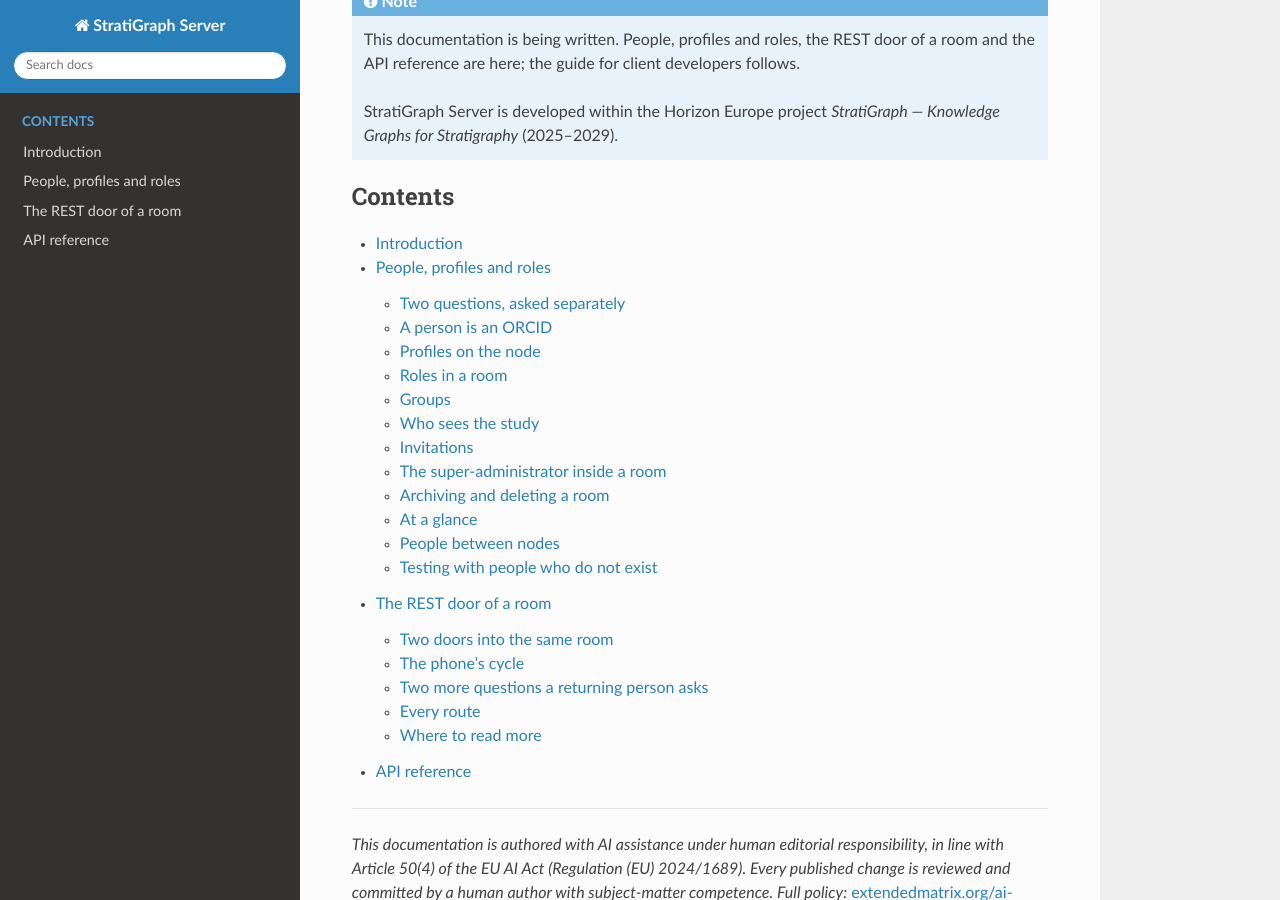
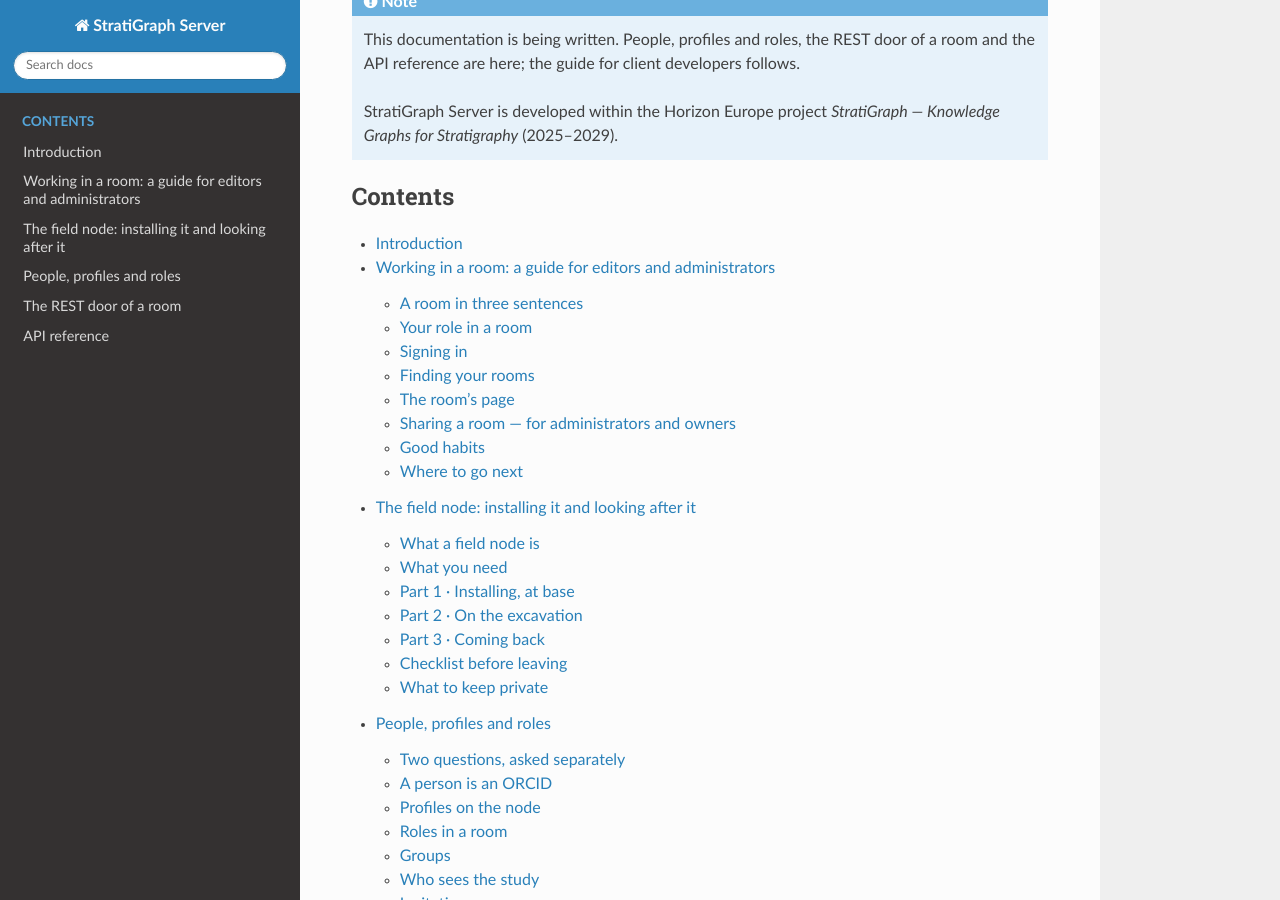
Before and after one commit to StratiGraph-ECCCH/stratigraph-server-doc, a Sphinx documentation site: the page built from docs/index.rst, in a window 1280 px wide and 900 px high, scrolled down 389 px. Built offline with Sphinx 7.4.7 and the Read the Docs theme 3.1.0, drawn with Linux system fonts in a browser that asks for light colours; part of the change alters nothing that is shown.

Commit message:
Two guides: working in a room (editors and administrators) and the field node (installing it, looking after it, coming back)

```diff
--- /dev/null
+++ b/docs/field-node.rst
@@ -0,0 +1,363 @@
+The field node: installing it and looking after it
+===================================================
+
+StratiGraph Server · for whoever prepares the node that goes to the excavation
+and looks after it during the campaign. No programming is needed; you will type
+a handful of commands in a terminal, and each one is written here exactly as it
+is typed.
+
+What a field node is
+--------------------
+
+A **field node** is StratiGraph Server running on a laptop or a small computer
+that travels with the team. It is the same server as the institutional node:
+same rooms, same em.json, same roles. What changes is the situation: on the
+excavation there is often no internet, so people sign in with a **field
+password** that the node gives them, and the team arrives from the institutional
+node in a **signed package** prepared before leaving.
+
+Three kinds of node exist, and each node declares which one it is
+(``EM_NODE_KIND``):
+
+.. list-table::
+   :header-rows: 1
+   :widths: 20 80
+
+   * - Kind
+     - What it is
+   * - ``institutional``
+     - The node of an institution, reachable on the internet under a public
+       name. People sign in with ORCID. It prepares the packages for the field
+       and receives them back. Installed by the institution's IT with the
+       deployment playbook.
+   * - ``field``
+     - This page. A laptop or a box on the excavation, often offline.
+   * - ``personal``
+     - One person's computer; the files stay in their folders. Nothing to
+       manage.
+
+The node holds you to the safe defaults of its kind and tells you, in the
+console's *Node health* panel, what is still missing.
+
+.. note::
+   The field node is installed today with the scripts of the development stack
+   (the ``dev-stack`` folder of the server's repository). They are the scripts
+   used on the pilots, and they work offline. Because they come from development,
+   a few values must be changed **before the first start**: the steps below say
+   which, and why.
+
+What you need
+-------------
+
+* **A computer** that stays on during the working day: a Mac (Apple silicon or
+  Intel) or a Linux machine, with at least 16 GB of memory and 100 GB of free
+  disk. The studies, their files and the photographs live on this disk.
+* **A network on the site** that the phones and tablets can join: a small
+  travel router is the reliable choice. Phone hotspots often keep the devices
+  from seeing each other.
+* **Your ORCID iD**, and an internet connection for the preparation, which is
+  done at base, days before leaving.
+* **A contact at the institutional node**, the person who looks after it, to
+  exchange keys and the team's package.
+
+Part 1 · Installing, at base
+----------------------------
+
+Step 1 · The tools
+~~~~~~~~~~~~~~~~~~
+
+On a **Mac**, install Homebrew from https://brew.sh if it is not there yet, then
+in the Terminal:
+
+.. code-block:: bash
+
+   brew install git colima docker docker-compose
+
+On **Linux**, install Docker Engine and its compose plugin with your
+distribution's instructions (https://docs.docker.com/engine/install/), and
+``git``.
+
+Step 2 · The server
+~~~~~~~~~~~~~~~~~~~
+
+Choose a folder for the node (here: ``~/stratigraph``) and download the server:
+
+.. code-block:: bash
+
+   mkdir -p ~/stratigraph && cd ~/stratigraph
+   git clone https://github.com/StratiGraph-ECCCH/stratigraph-server.git
+   cd stratigraph-server/dev-stack
+   cp .env.dev.example .env.dev
+
+``.env.dev`` is the node's configuration file. It stays on this computer and is
+never shared.
+
+Step 3 · Choose the node's name
+~~~~~~~~~~~~~~~~~~~~~~~~~~~~~~~
+
+The phones will reach the node by a **name**, never by a bare number address.
+The simplest is the computer's own local name:
+
+* on a Mac: *System Settings → General → Sharing*, at the bottom, *Local
+  hostname* — something like ``scavo-mac.local``;
+* on Linux: the output of ``hostname``, followed by ``.local`` (the machine needs
+  ``avahi-daemon``, present on most desktop distributions).
+
+In the rest of this page that name is written ``NAME``.
+
+Step 4 · The configuration, before the first start
+~~~~~~~~~~~~~~~~~~~~~~~~~~~~~~~~~~~~~~~~~~~~~~~~~~
+
+Open ``.env.dev`` with a text editor (on a Mac: ``open -e .env.dev``) and add
+these lines at the end, with your values:
+
+.. code-block:: bash
+
+   # what this node is
+   EM_NODE_KIND=field
+   EM_NODE_NAME=scavo-2027.example        # a name the other nodes will read
+   # who looks after it: your ORCID iD (more than one: separated by commas)
+   DEV_OPERATOR_ORCID=0000-0000-0000-0000
+   # no fictitious people on a node that holds real work
+   EM_ALLOW_TEST_PEOPLE=0
+   # ORCID, the real one (see step 5 for the two values)
+   ORCID_ISSUER=https://orcid.org
+   ORCID_CLIENT_ID=APP-…
+   ORCID_CLIENT_SECRET=…
+
+Then **change the development secrets** already in the file, each to a long
+value of your choice (a password manager can generate them):
+
+* ``KEYCLOAK_ADMIN_PASSWORD`` — the administrator of the node's sign-in service;
+* ``RUSTFS_ACCESS_KEY`` and ``RUSTFS_SECRET_KEY`` — the keys of the file store.
+
+Change them now, before the first start: the sign-in service fixes its
+administrator when it is created, and a value changed later is not read again.
+
+Step 5 · Register the node with ORCID
+~~~~~~~~~~~~~~~~~~~~~~~~~~~~~~~~~~~~~
+
+The node must sign you in with ORCID once, at base, before it can give anybody a
+field password: a node attests only the identities ORCID verified.
+
+1. Sign in at https://orcid.org, open *Developer tools*, and register a public
+   API client.
+2. As redirect URI, write::
+
+      https://NAME:8443/auth/realms/em-dev/broker/orcid/endpoint
+
+3. Copy the *client ID* and the *client secret* into ``ORCID_CLIENT_ID`` and
+   ``ORCID_CLIENT_SECRET`` in ``.env.dev``.
+
+Step 6 · Prepare and start
+~~~~~~~~~~~~~~~~~~~~~~~~~~
+
+From the ``dev-stack`` folder:
+
+.. code-block:: bash
+
+   ./fcn-install.sh NAME
+   ./fcn-up.sh NAME
+
+``fcn-install.sh`` checks the machine, downloads the companion repositories it
+needs, and tells you in plain words anything that is missing — it never installs
+system software by itself. ``fcn-up.sh`` starts everything. The first start
+takes several minutes (the images are built); after that a start takes about
+fifteen seconds.
+
+Step 7 · Trust the node's certificate on this computer
+~~~~~~~~~~~~~~~~~~~~~~~~~~~~~~~~~~~~~~~~~~~~~~~~~~~~~~~
+
+The node makes its own certificate, and every device must trust it once:
+
+.. code-block:: bash
+
+   ./fcn-trust-ca.sh
+
+It asks for your computer password, because it writes into the system's list of
+trusted certificates. Then open https://NAME:8443/em/rooms/ — the node's front
+door — in the browser.
+
+Step 8 · Become the node's manager
+~~~~~~~~~~~~~~~~~~~~~~~~~~~~~~~~~~
+
+The node lets in, through ORCID, only the iDs it already knows. The first one,
+yours, is written by hand; everybody else arrives from the console.
+
+1. In the ``dev-stack`` folder, open ``accredited.yaml`` and replace the
+   demonstration entries with yours::
+
+      accredited:
+        - orcid: 0000-0000-0000-0000
+          name: Your Name
+
+   Then create your account on the node:
+
+   .. code-block:: bash
+
+      ./accredit.sh
+
+2. Open the console, https://NAME:8443/em/admin/ , and choose *Sign in with
+   ORCID*. ORCID links your account the first time. Your iD is the one in
+   ``DEV_OPERATOR_ORCID``, so you enter as **super-administrator**.
+3. Give yourself the **field password** you will use on the excavation, where
+   ORCID cannot be reached:
+
+   .. code-block:: bash
+
+      ./offline-password.sh 0000-0000-0000-0000
+
+   It asks for the password twice and shows nothing on screen. At your first
+   field sign-in the node asks you to choose your own.
+4. In *Node health*, the card *What kind of node* says **field node** and lists
+   what is still missing. At this point it normally says that the node trusts no
+   node yet: that is step 10.
+
+Step 9 · Switch off the demonstration accounts
+~~~~~~~~~~~~~~~~~~~~~~~~~~~~~~~~~~~~~~~~~~~~~~
+
+The development sign-in service carries a few demonstration accounts (``dev``,
+``viewer``, ``editor``, ``editor2``, ``outsider``) with known passwords. On a node
+that holds real work they are switched off:
+
+1. Open https://NAME:8443/auth/admin/ and sign in as ``admin`` with the
+   ``KEYCLOAK_ADMIN_PASSWORD`` you chose.
+2. Top left, choose the realm **em-dev**, then *Users*.
+3. Open each of the five accounts and turn **Enabled** off. Save.
+
+Step 10 · Exchange keys with the institutional node
+~~~~~~~~~~~~~~~~~~~~~~~~~~~~~~~~~~~~~~~~~~~~~~~~~~~
+
+The two nodes must trust each other once, so that the team's package can be
+accepted. It is done by the two managers, on the phone or face to face.
+
+1. In the console, *Transfers*: the section *This node* shows the node's public
+   key and its **fingerprint**. *Copy the key* and send it to the institutional
+   node's manager by mail.
+2. The institutional manager does the same and sends you their key.
+3. In *Trusted nodes*, write the institutional node's name exactly as it
+   declares itself, paste its key, *Add*.
+4. Read the two fingerprints aloud to each other. If they match, the trust is
+   set. If they do not, remove the entry and start again: somebody pasted the
+   wrong key.
+
+Step 11 · Bring the team in
+~~~~~~~~~~~~~~~~~~~~~~~~~~~
+
+1. On the **institutional** node, its manager opens *Transfers → Prepare a
+   package*, ticks the rooms that go to the field (and adds any other ORCID iD),
+   and makes the package: a ``.json`` file, signed by that node. It travels by
+   mail or USB stick.
+2. On the **field** node, *Transfers → Receive a package*, choose the file. The
+   console shows who is in it, whether the signature is good and comes from a
+   trusted node, and the profiles proposed. Untick anybody who is not coming;
+   tick the profiles you accept; *Bring in*.
+3. In *People*, give each person their **field password**. It is temporary: the
+   person chooses their own at the first sign-in.
+
+Passwords never travel in a package: every person receives one from the node
+they are working on.
+
+Step 12 · Prepare the phones and tablets
+~~~~~~~~~~~~~~~~~~~~~~~~~~~~~~~~~~~~~~~~
+
+The camera, the microphone and the GPS work in the browser only on a connection
+the device trusts. Every phone and tablet that will record must trust the node's
+certificate, **at base**:
+
+1. On the node: ``./fcn-trust-ca.sh --export-only`` writes
+   ``caddy-em-root.crt`` in your home folder. Send it to the devices (mail,
+   AirDrop, cable).
+2. **iPhone and iPad** — two steps, in two different places: open the file and
+   install the profile (*Settings → General → VPN & Device Management*); then
+   *Settings → General → About → Certificate Trust Settings* and turn on full
+   trust for it.
+3. **Android** — *Settings → Security → Encryption & credentials → Install a
+   certificate → CA certificate*, and choose the file. Menu names vary a little
+   between makers.
+4. Join the node's network and open https://NAME:8443/em/rooms/ : the page opens
+   without warnings.
+
+Part 2 · On the excavation
+--------------------------
+
+Each morning
+~~~~~~~~~~~~
+
+1. Switch on the router, then the node computer.
+2. From the ``dev-stack`` folder: ``./fcn-up.sh NAME``. Everything you left the
+   evening before is there: studies, rooms and files persist between starts.
+3. Open https://NAME:8443/em/rooms/ on one device to check that the node answers.
+
+Each evening
+~~~~~~~~~~~~
+
+From the ``dev-stack`` folder: ``./fcn-down.sh``. It stops the services and keeps
+every datum. Then copy the node's data to an external disk if your institution's
+procedure asks for it.
+
+.. warning::
+   ``./fcn-down.sh --wipe`` **erases** the node's data: studies, rooms, files,
+   accounts and the certificate. It exists for tests. It is never used on a
+   node that holds a campaign.
+
+When somebody forgets the password
+~~~~~~~~~~~~~~~~~~~~~~~~~~~~~~~~~~
+
+Console → *People* → the person → *Field password*: type a new temporary
+password twice and tell it to the person. They choose their own at the next
+sign-in. The act is written in the node's log; the password never is.
+
+When somebody joins the team on site
+~~~~~~~~~~~~~~~~~~~~~~~~~~~~~~~~~~~~
+
+Add them in *People* by their ORCID iD. Without a network the node cannot verify
+the iD, so they cannot receive a field password yet. Two ways out: they work
+with a colleague's device until the network comes back, or, when somebody can
+reach the internet for a moment (a phone hotspot is enough), they sign in once
+with ORCID on the node and then receive their field password. On the way back
+they arrive at the institutional node marked *to verify*.
+
+What the node tells you
+~~~~~~~~~~~~~~~~~~~~~~~
+
+*Node health* is the first panel to open when something looks wrong: every
+service with its state, and on top the card *What kind of node* with what is
+missing for a field node. A service *not configured* is not a failure; one that
+*did not answer* is.
+
+Part 3 · Coming back
+--------------------
+
+1. **The people.** On the field node, *Transfers → Prepare a package* with the
+   campaign's rooms; on the institutional node, *Receive a package*. People
+   added on site arrive *to verify*; profiles raised on site arrive as
+   proposals.
+2. **The studies.** The automatic synchronisation of rooms between nodes is
+   being built. Until it arrives, each room's em.json is taken from the room
+   (*em.json* door on the work page) and brought into the corresponding room of
+   the institutional node, together with its files, by the room's owner.
+3. Keep the field node's data on an external disk until the institutional node
+   has everything.
+
+Checklist before leaving
+------------------------
+
+* ``EM_NODE_KIND=field`` and ``EM_ALLOW_TEST_PEOPLE=0`` in ``.env.dev``.
+* Development secrets changed before the first start.
+* Demonstration accounts switched off.
+* *Node health*: the card says **field node** and lists nothing in red.
+* The institutional node is in *Trusted nodes*, fingerprints compared.
+* The team's package received; every person has a field password, yours too.
+* Every phone and tablet trusts the certificate and opens the node without
+  warnings.
+* The rooms for the campaign exist, with their people and roles.
+* A copy of ``.env.dev`` in a safe place: it holds the node's secrets.
+
+What to keep private
+--------------------
+
+The mechanism on this page is public. Some things of a real node are not: the
+contents of ``.env.dev``, the node's private key (``node-key.pem``, in the node's
+data), the packages of people (they are personal data), the node's address and
+its list of trusted nodes. See *Handle with care* in :doc:`roles-and-users`.
--- a/docs/index.rst
+++ b/docs/index.rst
@@ -22,6 +22,8 @@ the trench, a script, a partner's platform.
    :caption: Contents
 
    introduction
+   room-guide
+   field-node
    roles-and-users
    rest-api
    api-reference
--- /dev/null
+++ b/docs/room-guide.rst
@@ -0,0 +1,205 @@
+Working in a room: a guide for editors and administrators
+==========================================================
+
+StratiGraph Server · for the archaeologists who work in a study, and for those
+who decide who works in it with them. Nothing here needs the node console: all
+of it is done from the node's web pages and from the tools.
+
+A room in three sentences
+-------------------------
+
+A **room** is where one study is worked on together: its Extended Matrix graph,
+the em.json, kept live on the node. Everyone who has a **role** in the room sees
+the same graph and every change as it happens, signed with the ORCID of whoever
+made it. The room also keeps the study's files, the conversation of the team and
+the history of every operation.
+
+Your role in a room
+-------------------
+
+.. list-table::
+   :header-rows: 1
+   :widths: 18 82
+
+   * - Role
+     - What you can do
+   * - **Reader**
+     - Open the room, read the graph, see and download its files, read the
+       conversation.
+   * - **Editor**
+     - Everything a reader does, and write: change the graph, upload files,
+       keep snapshots of a Blender file, write in the conversation.
+   * - **Administrator**
+     - Everything an editor does, and decide about people: add and remove
+       editors and readers, make invitation links, decide who sees the study,
+       archive the room.
+   * - **Owner**
+     - One per room. Everything an administrator does, and manage the
+       administrators, hand the room to someone else, delete it.
+
+Your role is the same in every tool: the web page, EMStudio, EMtools in Blender,
+StratiField on the phone. When a tool refuses something, the sentence it shows
+says which role was needed.
+
+Signing in
+----------
+
+Open the node's front door in a browser — the address your node manager gives
+you, ending in ``/em/rooms/`` — and choose *Sign in*.
+
+* **With a network**: *Sign in with ORCID*, with your usual ORCID account.
+* **On the excavation, without a network**: user name = your ORCID iD (for
+  example ``0000-0002-1825-0097``), password = the field password the node
+  manager gave you. The first time, the node asks you to choose your own.
+
+If you have forgotten the field password, ask the node manager for a new one:
+nobody can read the old one, not even them.
+
+Finding your rooms
+------------------
+
+The front door has a *Work* entry (``/em/work/``): it lists the rooms where you
+have a role, and only those. Choose *enter* to open a room's page.
+
+**Creating a room** is a box at the top of the list. It is there if your
+profile on the node allows it (*node editor*); otherwise the page says whom to
+ask. Whoever creates a room is its **owner**.
+
+The room's page
+---------------
+
+The page opens on **The room**, the team's board. It reads, top to bottom:
+
+* **Who is here** — who is in the room now, who is writing and who is reading,
+  and who left.
+* **Waiting for you** — fields that a tool or an assistant composed and that
+  wait for a person's signature. Nothing written by a machine counts as
+  validated until somebody signs it.
+* **Since you last looked** — what changed, counted unit by unit. Choose the
+  window: since you last wrote, the last hour, day or week.
+* **What we said to each other** — the room's conversation. It stays in the
+  room: it does not travel with the published study.
+* **Who dug what** — who wrote, how much and with which tool. Every name is
+  the identity that signed in, stamped by the node.
+* **The numbers, and their holes** — units, relations, and what is still
+  missing: units without an epoch, without any relation, without anybody's
+  name on them. A good list to read before closing a day's work.
+
+Opening the room in a tool
+~~~~~~~~~~~~~~~~~~~~~~~~~~
+
+Beside each room there are its **doors**:
+
+* *desktop* opens the room in a program installed on your computer (EMStudio);
+* *browser* opens it in a new tab, where the node offers one;
+* *copy for EMtools* copies a link: in Blender, EMtools → *Open room from
+  link…*, and paste;
+* *em.json* gives you the study's file, to keep or to import by hand.
+
+A link never carries your password or your session: whoever receives it still
+signs in with their own identity, and enters only with their own role.
+
+Sharing a room — for administrators and owners
+----------------------------------------------
+
+The **Share** section of the room's page is where the people of the room are
+decided. An editor or a reader sees it with a sentence explaining that this
+part belongs to the administrators; *Who sees the study* stays visible to
+everyone, read-only.
+
+Adding a person
+~~~~~~~~~~~~~~~
+
+In *Who is here*, type the person's **ORCID iD**, choose the role, *Add*. The
+person sees the room the next time they open the list. To take somebody out,
+*remove* beside their name.
+
+Give **editor** to whoever writes in the graph, **reader** to whoever needs to
+follow the work without changing it — a specialist consulting the data, a
+student in the first weeks, a colleague of the superintendence. Give
+**administrator** sparingly: an administrator decides about the others.
+
+Adding a team
+~~~~~~~~~~~~~
+
+A **team** is a named list of people, made by the node manager or by a node
+editor. *Add team* gives the whole team a role at once; whoever joins the team
+later gets it too. When a person has a role of their own and one through a
+team, the higher one counts.
+
+Inviting with a link
+~~~~~~~~~~~~~~~~~~~~
+
+*Invite by link*: choose the role (editor or reader) and *Make a link*. Copy it
+at once — the node keeps only a checksum and cannot show it again. Whoever opens
+it signs in with their own ORCID and receives the role the link offers.
+
+Send invitation links in a private message, never in a public chat or on a
+slide, and **revoke** a link once the people it was for have come in. A link
+made here has no expiry until you revoke it.
+
+Who sees the study
+~~~~~~~~~~~~~~~~~~
+
+Two choices, and a date:
+
+* **Restricted** (the default) — only the people with a role in the room, after
+  signing in.
+* **Public** — anyone can read it, even without signing in. This is what
+  publishing means: the study appears in the node's catalogue.
+* **Embargo until** a date — until that day the study stays restricted, whatever
+  is chosen above; on that day it becomes what you chose. Useful to agree a
+  publication date with the excavation director or the superintendence and not
+  have to remember it.
+
+Choose, set the date if there is one, *Save*.
+
+The owner
+~~~~~~~~~
+
+*The live copy* shows who owns the room. The owner can **transfer** the room to
+another ORCID iD — for instance when the direction of an excavation changes
+hands. The previous owner stays as an administrator. Transferring hands over
+the job of managing the room; it does not change who signed what in the graph.
+
+Archiving
+~~~~~~~~~
+
+At the end of a season, **archive** the room: it stays readable and citable,
+nobody writes in it any more, and it can be brought back at the next season
+with *bring it back*. Archiving is the normal way to close; it deletes nothing.
+
+Deleting
+~~~~~~~~
+
+Only the **owner** deletes a room, from *Delete the room*, typing the room's id
+to confirm. It cannot be undone: the room goes with its em.json and every
+revision, its history, its members and its invitations. The files stay on the
+node, and the node manager decides about those no other room uses. Nobody may
+be inside the room at that moment.
+
+If the room may ever be needed again, archive it instead.
+
+Good habits
+-----------
+
+* One room per study. A room is the live copy of one em.json, and each em.json
+  lives in one room.
+* Before the end of the day, read *The numbers, and their holes* and *Waiting
+  for you*: what is unsigned or without an epoch is easier to fix while the
+  context is fresh.
+* Roles follow the work, not the hierarchy: the person who records the units is
+  an editor, whatever their title.
+* Agree the visibility and the embargo with the excavation's director at the
+  start, not at the end.
+* Revoke invitation links after use; remove people who have left the project.
+* On the excavation without a network, the work goes on: the node is on site.
+  What was written there comes back to the institutional node at the end of the
+  campaign, with its signatures.
+
+Where to go next
+----------------
+
+The complete rules — profiles on the node, roles, groups, invitations, deleting
+— are in :doc:`roles-and-users`. The node itself, and how the field node is
+prepared, are in :doc:`field-node`.
```
